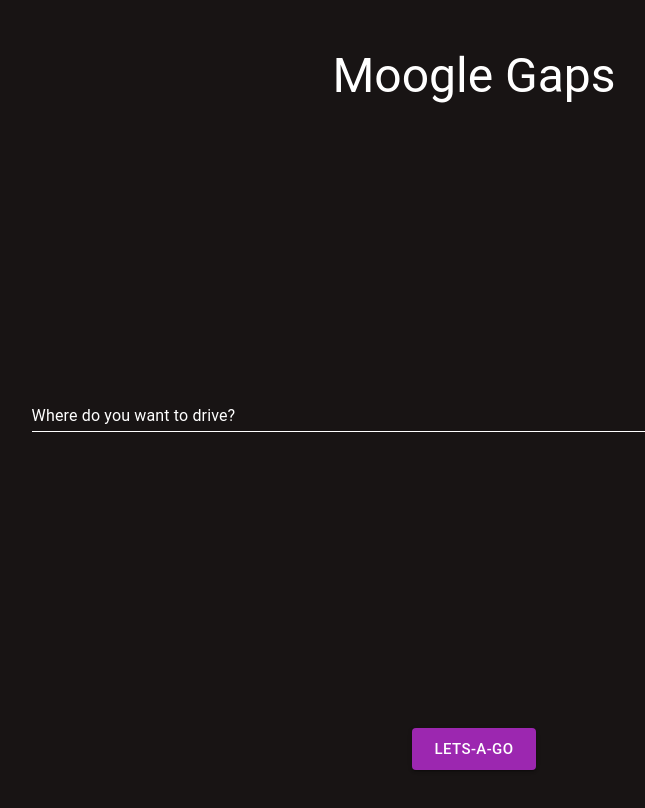
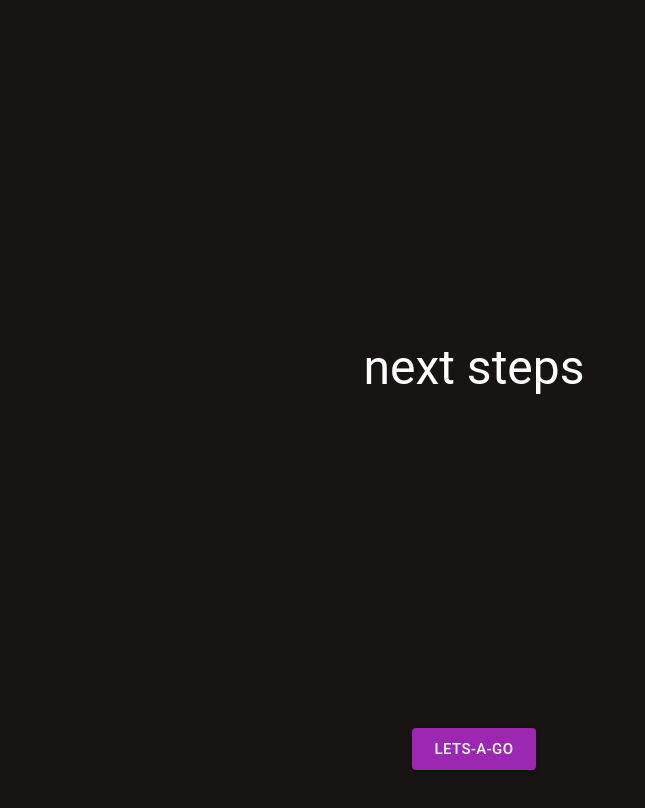
Before and after one commit to D0ubleA-ron/ChaosHacks2024, a React (Vite) app: page / in a window 1280 px wide. Both pictures are taken after a click on the button "LETS-A-GO". Shown: the top 808 px of the page, without its empty margins (166-811 px from the left). Built offline with nearby package versions, Linux system fonts and the light colour scheme.

Commit message:
Add state and page navigation to App component

```diff
--- a/src/App.jsx
+++ b/src/App.jsx
@@ -1,6 +1,7 @@
 import "./App.css";
 import { Box, Button, Grid, TextField, Typography } from "@mui/material";
 import styled from "styled-components";
+import { useState } from "react";
 
 const StyledTextField = styled(TextField)`
   .MuiInput-underline:before {
@@ -22,11 +23,16 @@ const StyledTextField = styled(TextField)`
 `;
 
 export default function App() {
+  const [directionData, setDirectionData] = useState({});
+  const [page, setPage] = useState(0);
   const handleClick = () => {
     alert("YOU SUCK!");
+    setPage(page + 1);
   };
   return (
     <Grid container style={{ height: "100vh" }}>
+      {page < 1 ? (
+        <>
           <Grid item xs={12} height={"10%"} textAlign={"center"}>
             <Typography color={"white"} variant="h3" marginTop={5}>
               Moogle Gaps
@@ -40,12 +46,27 @@ export default function App() {
               height="100%"
             >
               <StyledTextField
-            id="standard-basic"
                 label="Where do you want to drive?"
                 variant="standard"
               />
             </Box>
           </Grid>
+        </>
+      ) : (
+        <Grid item xs={12} height={"90%"}>
+          <Box
+            display="flex"
+            justifyContent="center"
+            alignItems="center"
+            height="100%"
+          >
+            <Typography color={"white"} variant="h3">
+              next steps
+            </Typography>
+          </Box>
+        </Grid>
+      )}
+
       <Grid item xs={12} height={"10%"} textAlign={"center"}>
         <Button
           size="large"
```
Lines whose indentation alone changed are shown as unchanged.
